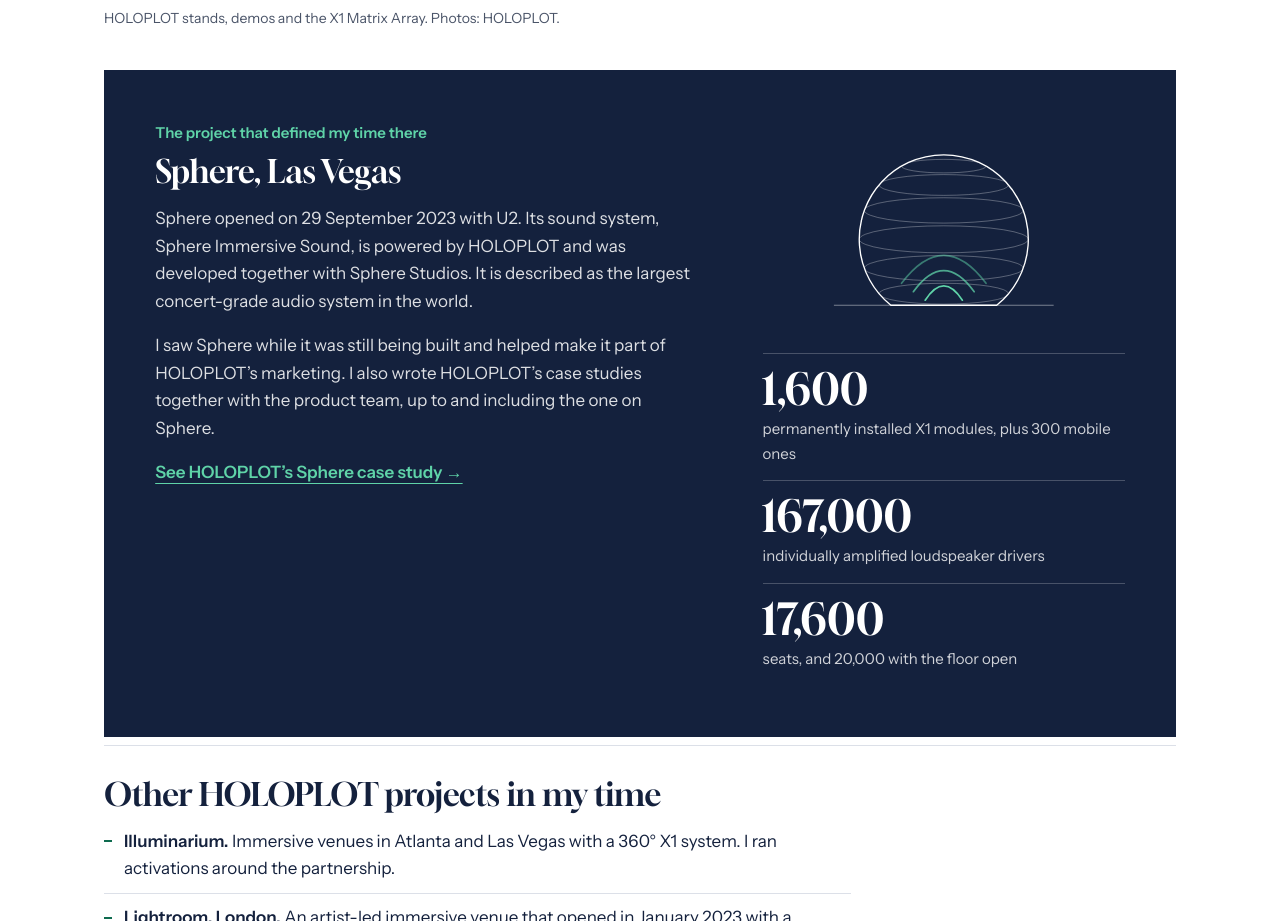
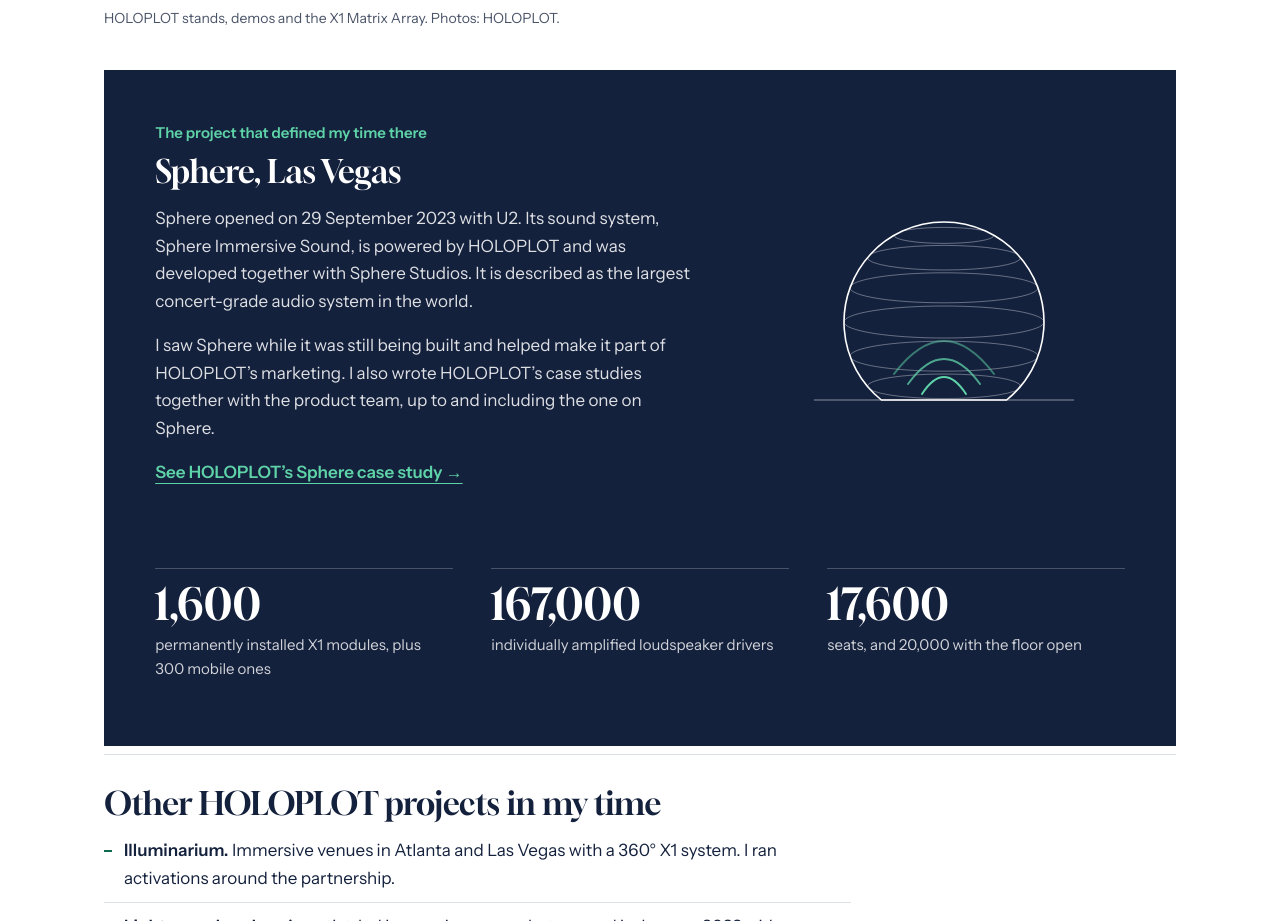
Before and after one commit to Falkenquist/portfolio, a plain HTML site: page holoplot.html in a window 1280 px wide. Shown: the part 1304-2225 px from the top of the page. Drawn offline with Linux system fonts and the light colour scheme.

Commit message:
Sphere-boks: tal i én række under tekst og grafik
Co-Authored-By: Claude Opus 5.5 <noreply@anthropic.com>
Claude-Session: https://claude.ai/code/session_012rZoATAG5MEHwPXst6X6yn

```diff
--- a/holoplot.html
+++ b/holoplot.html
@@ -32,7 +32,7 @@
 </div>
 <div class="step"><div class="gallery"><img src="assets/holoplot-stand.jpg" alt="The HOLOPLOT X1 stand at ISE"><img src="assets/holoplot-plan.jpg" alt="Visitors trying HOLOPLOT Plan software at the stand"><img src="assets/holoplot-demo.jpg" alt="Audience at a HOLOPLOT demo"><img src="assets/holoplot-x1.jpg" alt="A HOLOPLOT X1 Matrix Array module"></div><p class="credit">HOLOPLOT stands, demos and the X1 Matrix Array. Photos: HOLOPLOT.</p></div>
 <div class="step sphere"><div class="sph-txt"><p class="role">The project that defined my time there</p><h2>Sphere, Las Vegas</h2><p>Sphere opened on 29 September 2023 with U2. Its sound system, Sphere Immersive Sound, is powered by HOLOPLOT and was developed together with Sphere Studios. It is described as the largest concert-grade audio system in the world.</p><p>I saw Sphere while it was still being built and helped make it part of HOLOPLOT’s marketing. I also wrote HOLOPLOT’s case studies together with the product team, up to and including the one on Sphere.</p><p><a class="sph-link" href="https://www.holoplot.com/case-studies/msg-sphere-case-study" target="_blank" rel="noopener" data-umami-event="sphere-case-click">See HOLOPLOT’s Sphere case study &rarr;</a></p></div>
-<div class="sph-side"><svg class="sph-art" viewBox="0 0 300 260" role="img" aria-label="Illustration of the Sphere venue shape with sound inside"><defs><clipPath id="sc"><path d="M 87.4 218.0 A 100 100 0 1 1 212.6 218.0 Z"/></clipPath></defs><g clip-path="url(#sc)" fill="none" stroke="#fff" stroke-opacity=".35" stroke-width="1"><ellipse cx="150" cy="53.4" rx="50.0" ry="8.0"/><ellipse cx="150" cy="75.7" rx="76.6" ry="12.3"/><ellipse cx="150" cy="105.8" rx="94.0" ry="15.0"/><ellipse cx="150" cy="140.0" rx="100.0" ry="16.0"/><ellipse cx="150" cy="174.2" rx="94.0" ry="15.0"/><ellipse cx="150" cy="204.3" rx="76.6" ry="12.3"/></g><path d="M 87.4 218.0 A 100 100 0 1 1 212.6 218.0 Z" fill="none" stroke="#fff" stroke-width="1.6"/><line x1="20" y1="218.0" x2="280" y2="218.0" stroke="#fff" stroke-opacity=".5" stroke-width="1"/><g fill="none" stroke="#5FD3A8" stroke-width="2" stroke-linecap="round"><path d="M 128 212.0 Q 150 178.0 172 212.0" stroke-opacity="1.00"/><path d="M 114 202.0 Q 150 152.0 186 202.0" stroke-opacity="0.75"/><path d="M 100 192.0 Q 150 126.0 200 192.0" stroke-opacity="0.50"/></g></svg><dl class="sph-figs"><div><dt>1,600</dt><dd>permanently installed X1 modules, plus 300 mobile ones</dd></div><div><dt>167,000</dt><dd>individually amplified loudspeaker drivers</dd></div><div><dt>17,600</dt><dd>seats, and 20,000 with the floor open</dd></div></dl></div></div>
+<div class="sph-side"><svg class="sph-art" viewBox="0 0 300 260" role="img" aria-label="Illustration of the Sphere venue shape with sound inside"><defs><clipPath id="sc"><path d="M 87.4 218.0 A 100 100 0 1 1 212.6 218.0 Z"/></clipPath></defs><g clip-path="url(#sc)" fill="none" stroke="#fff" stroke-opacity=".35" stroke-width="1"><ellipse cx="150" cy="53.4" rx="50.0" ry="8.0"/><ellipse cx="150" cy="75.7" rx="76.6" ry="12.3"/><ellipse cx="150" cy="105.8" rx="94.0" ry="15.0"/><ellipse cx="150" cy="140.0" rx="100.0" ry="16.0"/><ellipse cx="150" cy="174.2" rx="94.0" ry="15.0"/><ellipse cx="150" cy="204.3" rx="76.6" ry="12.3"/></g><path d="M 87.4 218.0 A 100 100 0 1 1 212.6 218.0 Z" fill="none" stroke="#fff" stroke-width="1.6"/><line x1="20" y1="218.0" x2="280" y2="218.0" stroke="#fff" stroke-opacity=".5" stroke-width="1"/><g fill="none" stroke="#5FD3A8" stroke-width="2" stroke-linecap="round"><path d="M 128 212.0 Q 150 178.0 172 212.0" stroke-opacity="1.00"/><path d="M 114 202.0 Q 150 152.0 186 202.0" stroke-opacity="0.75"/><path d="M 100 192.0 Q 150 126.0 200 192.0" stroke-opacity="0.50"/></g></svg></div><dl class="sph-figs"><div><dt>1,600</dt><dd>permanently installed X1 modules, plus 300 mobile ones</dd></div><div><dt>167,000</dt><dd>individually amplified loudspeaker drivers</dd></div><div><dt>17,600</dt><dd>seats, and 20,000 with the floor open</dd></div></dl></div>
 <div class="step"><h2>Other HOLOPLOT projects in my time</h2><ul class="list"><li><b>Illuminarium.</b> Immersive venues in Atlanta and Las Vegas with a 360° X1 system. I ran activations around the partnership.</li><li><b>Lightroom, London.</b> An artist-led immersive venue that opened in January 2023 with a HOLOPLOT X1 system.</li><li><b>X2.</b> Was part of the launch of the new X2 series, made for places that could not carry the weight of X1.</li></ul></div>
 <div class="step"><h2>Decisions that mattered</h2><ol class="decisions"><li><h3>Let people hear it</h3><p>Sound has to be heard, so the stand always sent people to a demo room with a set number of demos through the day. It showed what the product could do quickly and made it much easier to convince people. Major artists and tech companies also came to hear X1 and try the software live.</p></li><li><h3>Only the decision-makers</h3><p>We went after the people who decide: typically FOH and sound engineers and building owners. Segments and content were built around them.</p></li><li><h3>Double down on what worked</h3><p>When the data showed that case studies outperformed everything else, we gathered more data so we could produce as many case studies as possible.</p></li></ol></div>
 <div class="step"><h2>What I did</h2><ul class="list">
--- a/styles.css
+++ b/styles.css
@@ -74,14 +74,14 @@ nav ul a.navcv{color:var(--accent);font-weight:600}
 .panel[hidden]{display:none}
 .sphere{display:grid;grid-template-columns:minmax(0,1.2fr) minmax(0,.8fr);gap:clamp(24px,5vw,72px);background:var(--forest);color:#fff;padding:clamp(28px,4vw,52px)!important;border:0!important;margin:8px 0}
 .sphere h2{color:#fff}.sphere p{color:rgba(255,255,255,.86)}.sphere .role{color:var(--mint);font-weight:600;font-size:15px;margin:0 0 10px}
-.sph-side{display:grid;gap:8px;align-content:center}
-.sph-art{width:min(260px,70%);margin:0 auto 4px;display:block}
+.sph-side{display:grid;align-content:center;justify-items:center}
+.sph-art{width:min(300px,90%);display:block}
 .sph-link{color:var(--mint);font-weight:600;text-decoration:underline;text-underline-offset:5px}
-.sph-figs{margin:0;display:grid;gap:0;align-content:center}
+.sph-figs{grid-column:1/-1;margin:0;display:grid;grid-template-columns:repeat(3,minmax(0,1fr));gap:0 clamp(20px,3vw,40px)}
 .sph-figs div{border-top:1px solid rgba(255,255,255,.22);padding:14px 0}
 .sph-figs dt{font-family:Gloock,Georgia,serif;font-size:clamp(32px,3.4vw,46px);line-height:1}
 .sph-figs dd{margin:6px 0 0;color:rgba(255,255,255,.8);font-size:15px}
-@media (max-width:900px){.sphere{grid-template-columns:minmax(0,1fr)}}
+@media (max-width:900px){.sphere{grid-template-columns:minmax(0,1fr)}.sph-figs{grid-template-columns:minmax(0,1fr)}.sph-art{width:min(220px,70%)}}
 section.band{padding:clamp(52px,7vw,104px) 0}
 .sechead{display:flex;justify-content:space-between;align-items:baseline;gap:20px;flex-wrap:wrap;margin-bottom:8px}
 .caselist{border-top:1px solid var(--ink);margin-top:28px}
```
